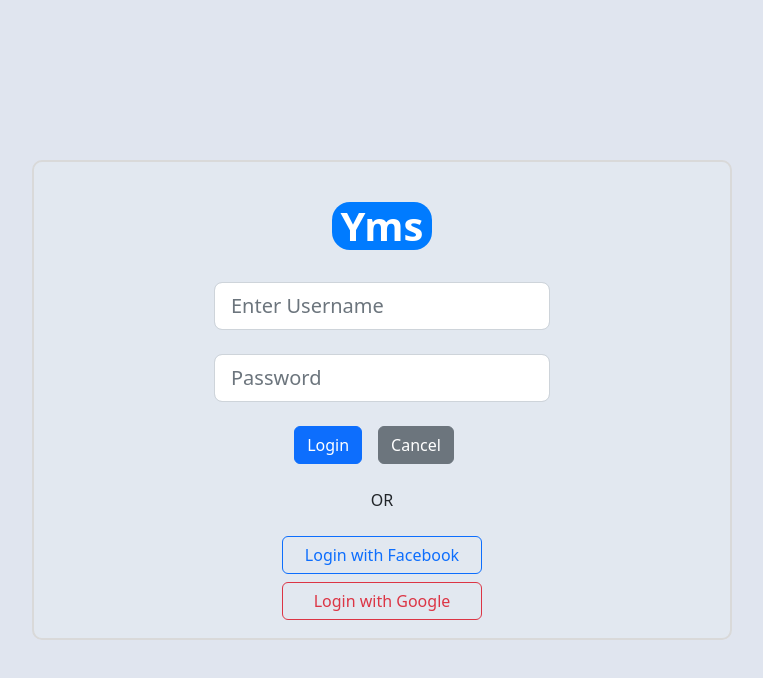
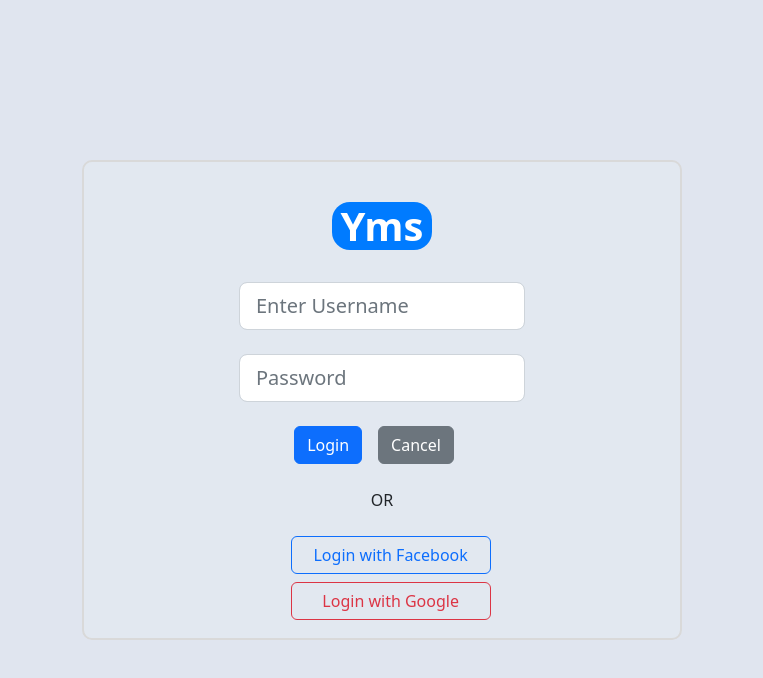
Before and after one commit to HasmatAliYash/react-learning, a React (Create React App) app: page / in a window 1280 px wide. Shown: the top 678 px of the page, without its empty margins (258-1021 px from the left). Built offline with nearby package versions, Linux system fonts and the light colour scheme.

Commit message:
changes done

```diff
--- a/src/App.css
+++ b/src/App.css
@@ -15,7 +15,7 @@
   border: 2px solid #d9d9d9;
   border-radius: 10px;
   height: 480px;
-  width: 700px;
+  width: 600px;
   padding: 40px 0px;
   text-align: center;
 }
--- a/src/components/LoginComponent.jsx
+++ b/src/components/LoginComponent.jsx
@@ -10,7 +10,7 @@ export default function LoginComponent() {
             <form>
               <div class="form-group mb-4 mt-4">
                 <input
-                  type="email"
+                  type="text"
                   class="form-control form-control-lg"
                   id="exampleInputEmail1"
                   aria-describedby="emailHelp"
```
